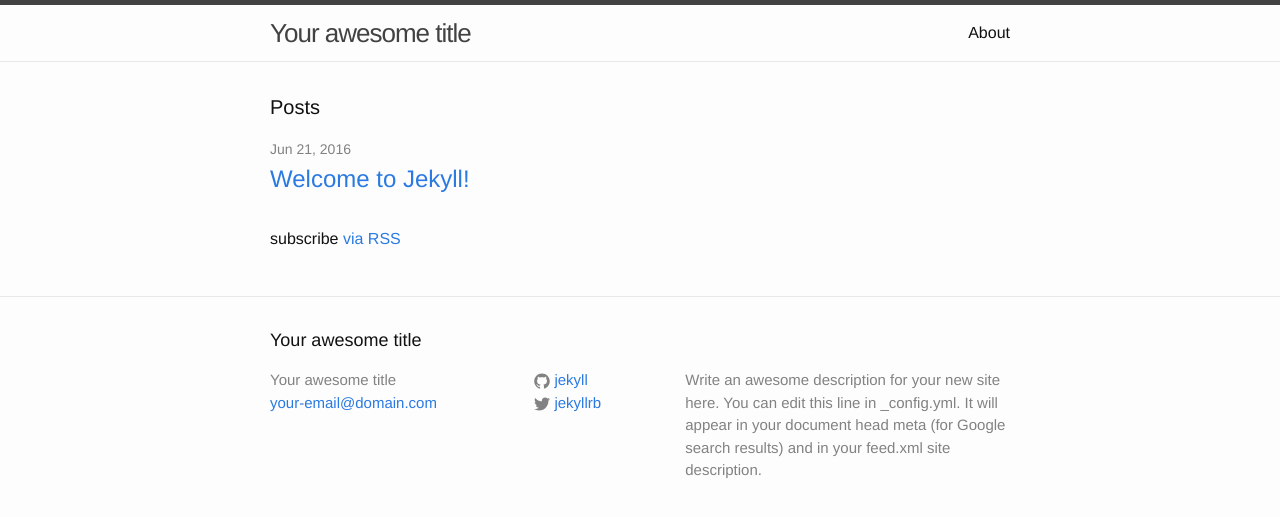
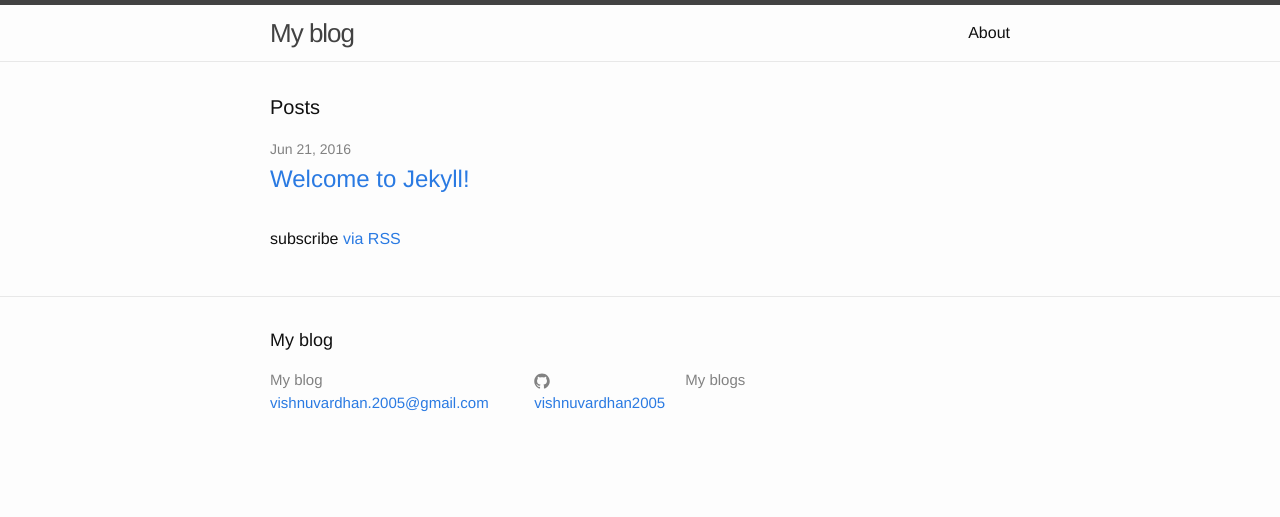
Before and after one commit to vishnuvardhan2005/vishnuvardhan2005.github.io, a Jekyll site: the page built from index.html, in a window 1280 px wide. Shown: the top 517 px of the page. Built offline with Jekyll 4.4.1, drawn with Linux system fonts in a browser that asks for light colours.

Commit message:
update info

```diff
--- a/_config.yml
+++ b/_config.yml
@@ -6,16 +6,13 @@
 # 'jekyll serve'. If you change this file, please restart the server process.
 
 # Site settings
-title: Your awesome title
-email: your-email@domain.com
+title: My blog
+email: vishnuvardhan.2005@gmail.com
 description: > # this means to ignore newlines until "baseurl:"
-  Write an awesome description for your new site here. You can edit this
-  line in _config.yml. It will appear in your document head meta (for
-  Google search results) and in your feed.xml site description.
+  My blogs
 baseurl: "" # the subpath of your site, e.g. /blog
 url: "http://yourdomain.com" # the base hostname & protocol for your site
-twitter_username: jekyllrb
-github_username:  jekyll
+github_username:  vishnuvardhan2005
 
 # Build settings
 markdown: kramdown
```
